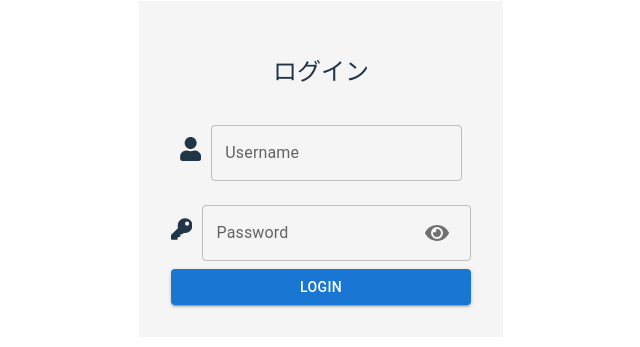
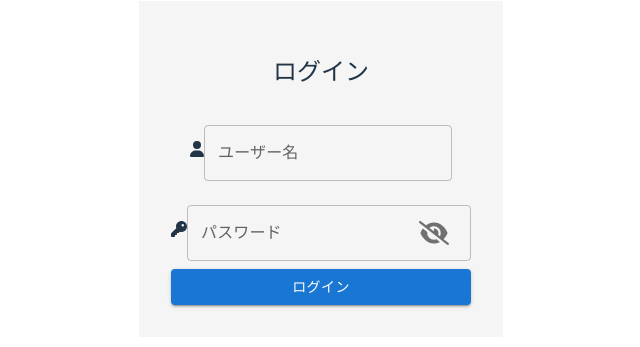
Before and after one commit to Fufuhu/vive-coding, a React (Vite) app in the folder vive-coding/: page /login in a window 1280 px wide. Shown: the part 231-578 px from the top of the page, without its empty margins (319-959 px from the left). Built offline with nearby package versions, Linux system fonts and the light colour scheme.

Commit message:
feat: update Login component to use Font Awesome icons and improve accessibility

```diff
--- a/vive-coding/src/component/login.tsx
+++ b/vive-coding/src/component/login.tsx
@@ -1,42 +1,56 @@
-import { Box, Button, TextField, IconButton } from '@mui/material';
-import { FaUser, FaKey, FaEyeSlash, FaEye } from 'react-icons/fa';
 import { useState } from 'react';
+import Box from '@mui/material/Box';
+import TextField from '@mui/material/TextField';
+import IconButton from '@mui/material/IconButton';
+import { faUser as FaUserIcon, faKey as FaKeyIcon, faEyeSlash as FaEyeSlashIcon } from '@fortawesome/free-solid-svg-icons';
+import Button from '@mui/material/Button';
+import { FontAwesomeIcon } from '@fortawesome/react-fontawesome';
 
 const Login = () => {
   const [showPassword, setShowPassword] = useState(false);
 
   return (
-      <Box display="flex" flexDirection="column" alignItems="center" justifyContent="flex-start"  bgcolor="grey.100" p={4} width="300px">
-        <Box>
-          <h2>ログイン</h2>
-        </Box>
+    <Box sx={{
+      display: 'flex',
+      flexDirection: 'column',
+      alignItems: 'center',
+      justifyContent: 'center',
+      bgcolor: 'grey.100',
+      p: 4,
+      width: '300px'
+    }}>
+      <Box>
+        <h2>ログイン</h2>
+      </Box>
       <Box sx={{ display: 'flex', alignItems: 'center' }}>
-        <FaUser style={{ marginRight: '10px', fontSize: '150%' }}/>
+        <FontAwesomeIcon icon={FaUserIcon} />
         <TextField
-          label="Username"
+          label="ユーザー名"
           type="text"
           margin="normal"
           fullWidth
+          placeholder="ユーザー名を入力してください"
         />
       </Box>
       <Box sx={{ display: 'flex', alignItems: 'center' }}>
-        <FaKey style={{ marginRight: '10px', fontSize: '150%' }} />
+        <FontAwesomeIcon icon={FaKeyIcon} />
         <TextField
-          label="Password"
-          type={showPassword ? "text" : "password"}
+          label="パスワード"
+          type={showPassword ? 'text' : 'password'}
           margin="normal"
           fullWidth
+          placeholder="パスワードを入力してください"
           InputProps={{
             endAdornment: (
               <IconButton onClick={() => setShowPassword(!showPassword)}>
-                {showPassword ? <FaEyeSlash /> : <FaEye />}
+                <FontAwesomeIcon icon={FaEyeSlashIcon} />
               </IconButton>
             ),
           }}
         />
       </Box>
       <Button variant="contained" color="primary" fullWidth>
-        Login
+        ログイン
       </Button>
     </Box>
   );
```
